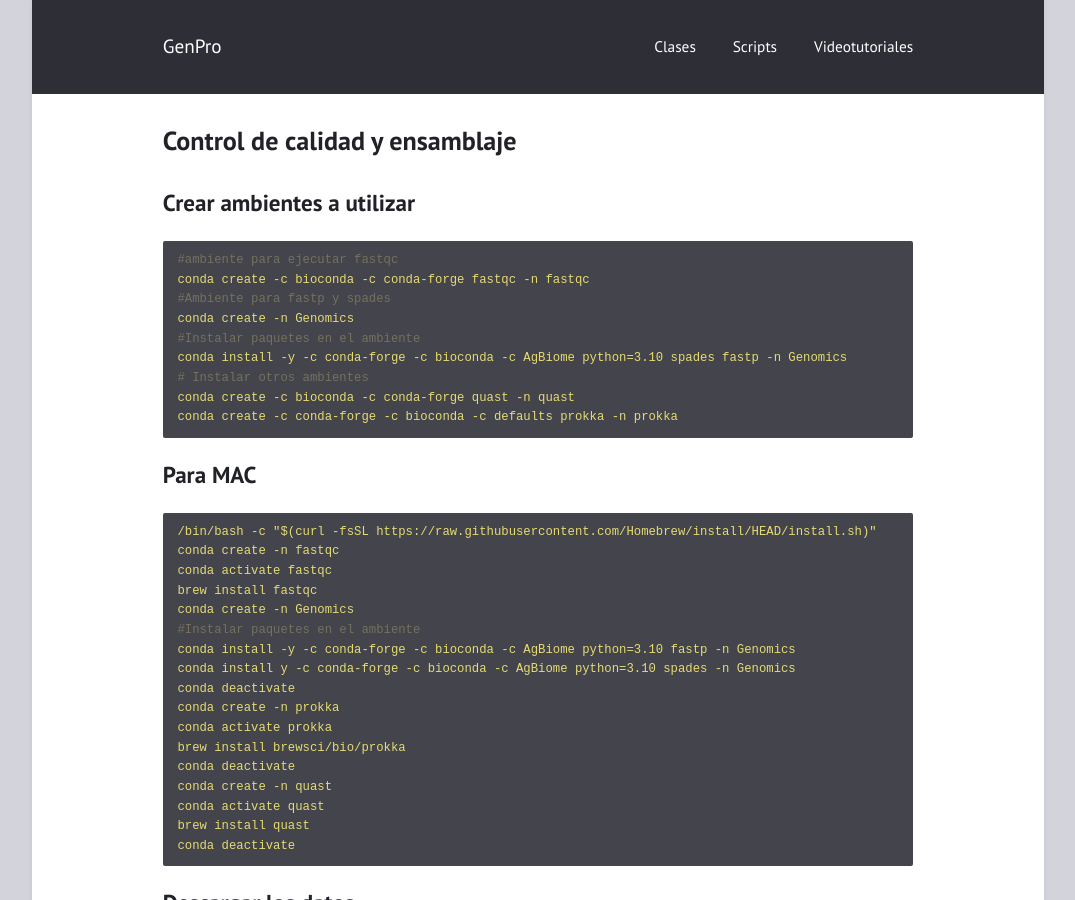
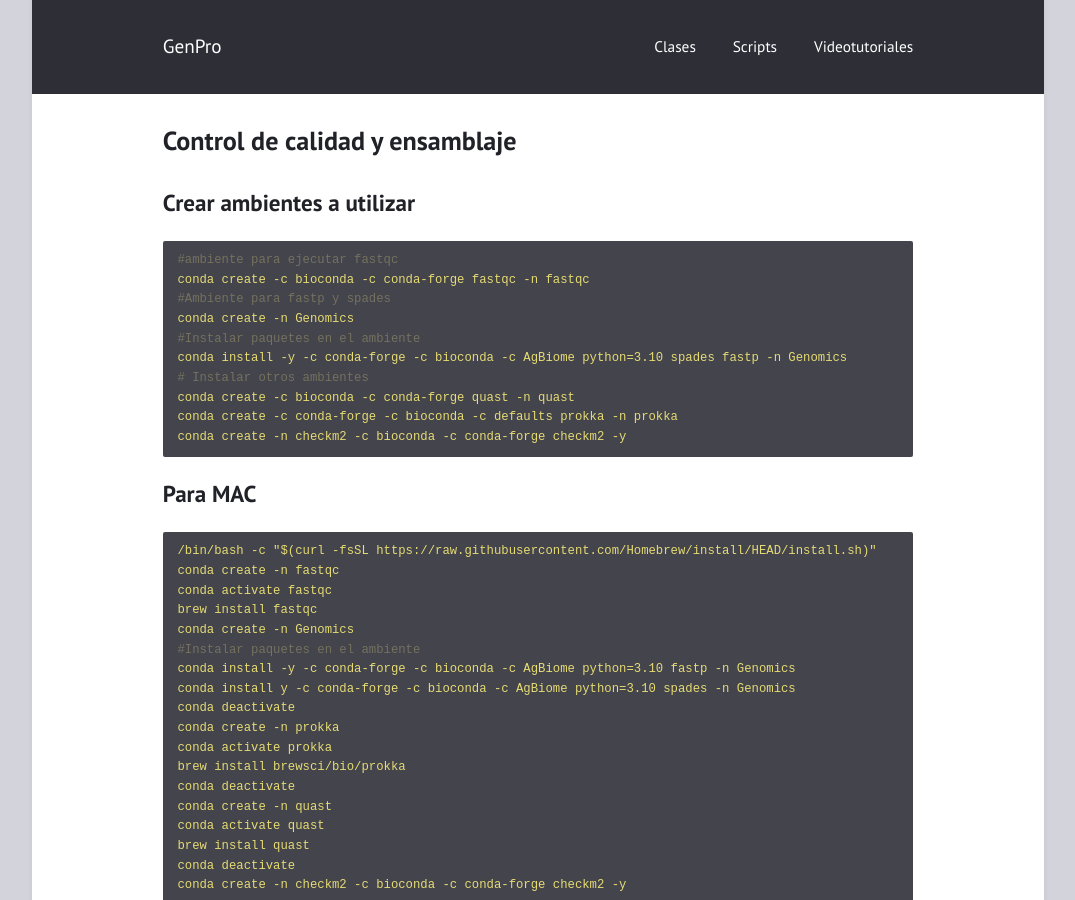
Before and after one commit to braddmg/GenPro, a Jekyll site: the page built from _posts/2024-08-21-Control-de-calidad-y-ensamblaje.md, in a window 1280 px wide and 900 px high. Shown: the whole window, without its empty margins (102-1177 px from the left). Built offline with Jekyll 4.4.1, drawn with Linux system fonts in a browser that asks for light colours.

Commit message:
Update 2024-08-21-Control-de-calidad-y-ensamblaje.md

````diff
--- a/_posts/2024-08-21-Control-de-calidad-y-ensamblaje.md
+++ b/_posts/2024-08-21-Control-de-calidad-y-ensamblaje.md
@@ -14,6 +14,7 @@ conda install -y -c conda-forge -c bioconda -c AgBiome python=3.10 spades fastp
 # Instalar otros ambientes
 conda create -c bioconda -c conda-forge quast -n quast
 conda create -c conda-forge -c bioconda -c defaults prokka -n prokka
+conda create -n checkm2 -c bioconda -c conda-forge checkm2 -y
 ```
 ## Para MAC
 
@@ -35,6 +36,7 @@ conda create -n quast
 conda activate quast
 brew install quast
 conda deactivate
+conda create -n checkm2 -c bioconda -c conda-forge checkm2 -y
 ```
 ## Descargar los datos
 ```yml
````
